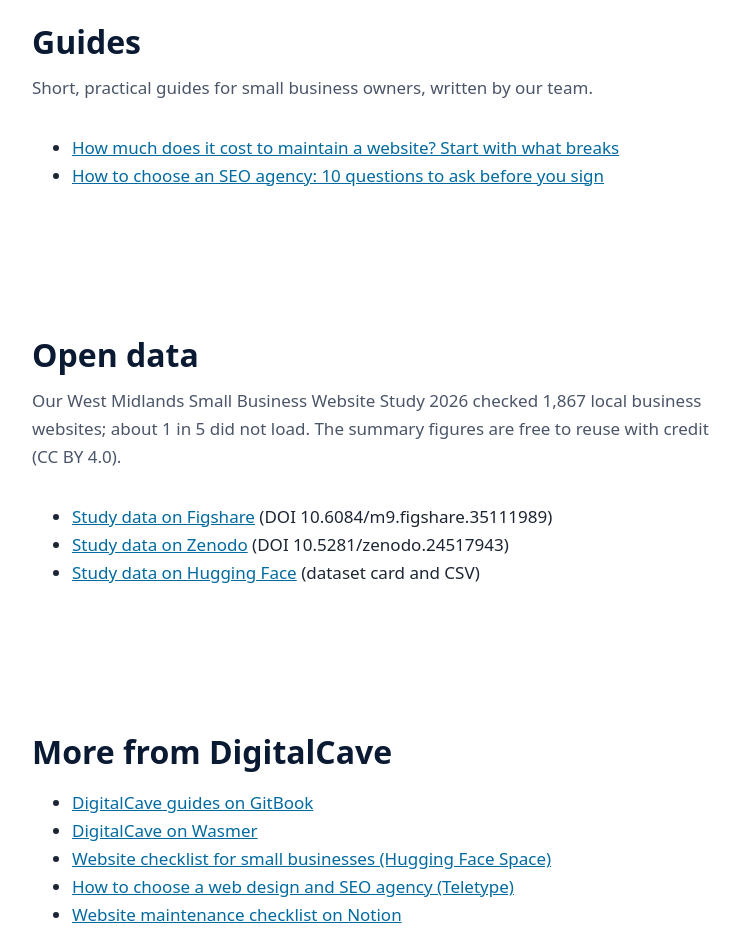
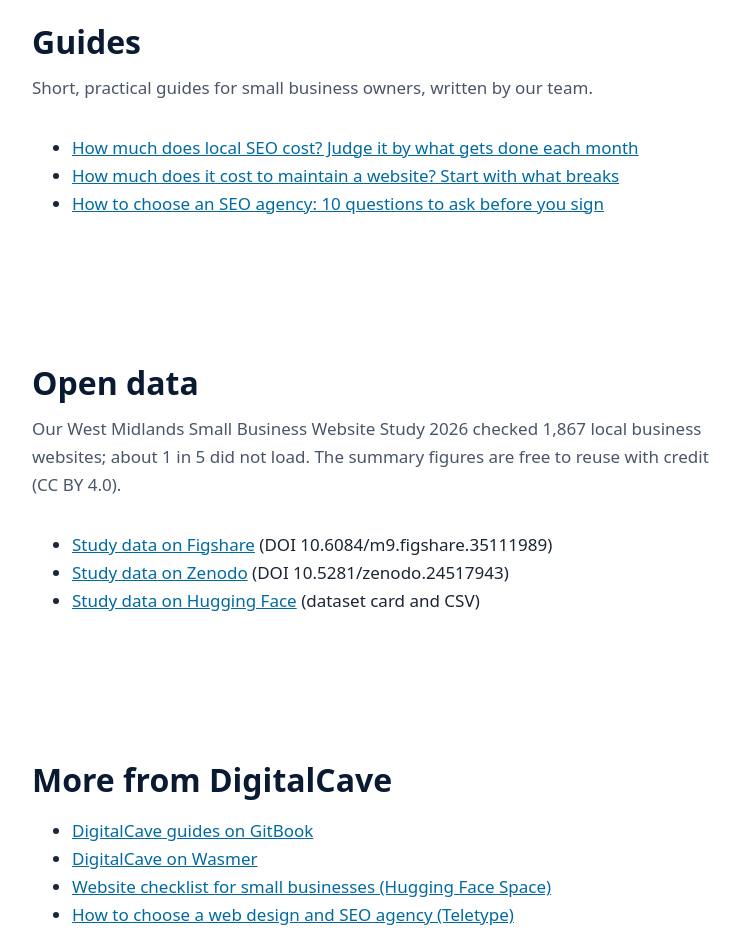
Before and after one commit to digitalcaveuk/digitalcaveuk.github.io, a plain HTML site: page index.html in a window 1280 px wide. Shown: the part 1620-2554 px from the top of the page, without its empty margins (108-848 px from the left). Drawn offline with Linux system fonts and the light colour scheme.

Commit message:
Update index.html

```diff
--- a/index.html
+++ b/index.html
@@ -164,7 +164,8 @@
       <h2 id="guides-title">Guides</h2>
       <p class="lead">Short, practical guides for small business owners, written by our team.</p>
       <ul>
-        <li><a href="website-maintenance-what-breaks/">How much does it cost to maintain a website? Start with what breaks</a></li>
+
+        <li><a href="local-seo-monthly-checklist/">How much does local SEO cost? Judge it by what gets done each month</a></li>        <li><a href="website-maintenance-what-breaks/">How much does it cost to maintain a website? Start with what breaks</a></li>
         <li><a href="choose-an-seo-agency/">How to choose an SEO agency: 10 questions to ask before you sign</a></li>
       </ul>
     </div>
```
